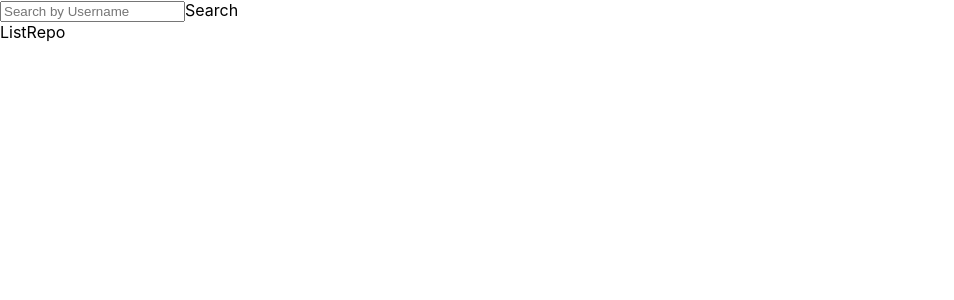
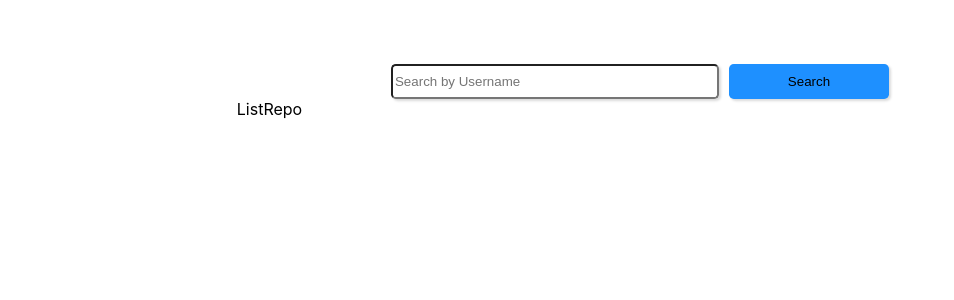
Before and after one commit to hilmimuharromi/repolist, a React (Create React App) app: page / in a window 1280 px wide. Shown: the top 300 px of the page, without its empty margins (0-954 px from the left). Built offline with nearby package versions, Linux system fonts and the light colour scheme.

Commit message:
styling search input & base css

```diff
--- /dev/null
+++ b/src/App.css
@@ -0,0 +1,79 @@
+:root {
+  --primary: #1e90ff;
+}
+
+.layout {
+  padding: 5% 5%;
+  min-height: 100vh;
+  display: flex;
+  justify-content: center;
+
+}
+
+.container {
+  width: 70%;
+}
+
+button {
+  border: none;
+  cursor: pointer;
+}
+
+/* base css*/
+
+.flex {
+  display: flex;
+}
+
+.justify-center {
+  justify-content: center;
+}
+
+.align-center {
+  align-items: center;
+}
+
+
+.m-10 {
+  margin: 10px;
+}
+
+.mr-10 {
+  margin-right: 10px;
+}
+
+.ml-10 {
+  margin-left: 10px;
+}
+
+.p-10 {
+  padding: 10px;
+}
+
+.w-10 {
+  width: 10rem;
+}
+
+.w-20 {
+  width: 20rem
+}
+
+.rounded-sm {
+  border-radius: 0.3rem;
+}
+.rounded-md {
+  border-radius: 0.6rem;
+}
+
+.shadow {
+  box-shadow: rgba(0, 0, 0, 0.15) 1.95px 1.95px 2.6px;
+}
+
+.shadow:hover {
+  box-shadow: rgba(0, 0, 0, 0.15) 5.95px 5.95px 6.6px;
+
+}
+
+.bg-primary {
+  background-color: var(--primary);
+}
--- a/src/App.js
+++ b/src/App.js
@@ -1,10 +1,13 @@
 import React from 'react'
+import "./App.css"
 import { SearchInput, ListRepo } from './components'
 export const App = () => {
   return (
-    <div>
-      <SearchInput />
-      <ListRepo />
+    <div className='layout'>
+      <div className='container'>
+        <SearchInput />
+        <ListRepo />
+      </div>
     </div>
   )
 }
--- a/src/components/SearchInput.js
+++ b/src/components/SearchInput.js
@@ -1,13 +1,26 @@
-import React from 'react'
+import React, {useState} from 'react'
 
 const SearchInput = () => {
-  return (
-    <div>
-        <input
-        placeholder='Search by Username'/>
-        <buttton>Search</buttton>
-    </div>
-  )
+    const [input, setInput] = useState('')
+    return (
+        <form
+            className='flex justify-center'
+            onSubmit={(e) => {
+                e.preventDefault()
+                console.log('masuk', input)
+            }
+            }>
+            <input
+                className='mr-10 rounded-sm w-20 shadow'
+                placeholder='Search by Username'
+                onChange={(e) => setInput(e.target.value)}
+                />
+            <button
+                className='flex justify-center bg-primary shadow p-10 rounded-sm w-10'
+                type='submit'
+            >Search</button>
+        </form>
+    )
 }
 
 export default SearchInput
--- a/src/index.css
+++ b/src/index.css
@@ -6,8 +6,3 @@ body {
   -webkit-font-smoothing: antialiased;
   -moz-osx-font-smoothing: grayscale;
 }
-
-code {
-  font-family: source-code-pro, Menlo, Monaco, Consolas, 'Courier New',
-    monospace;
-}
```
